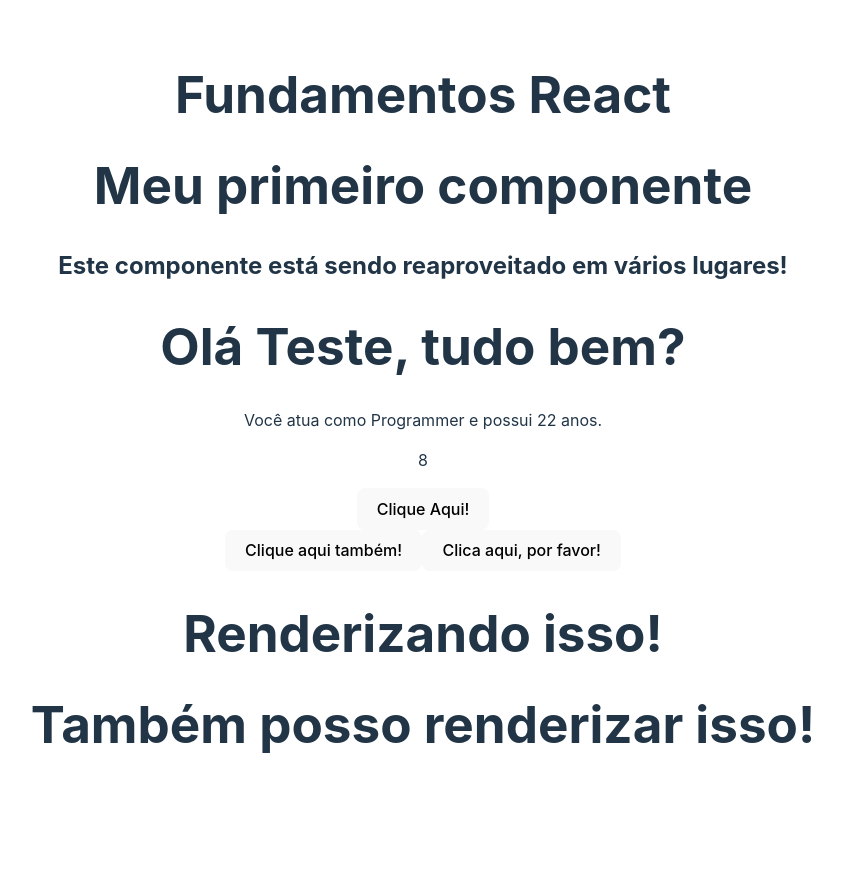
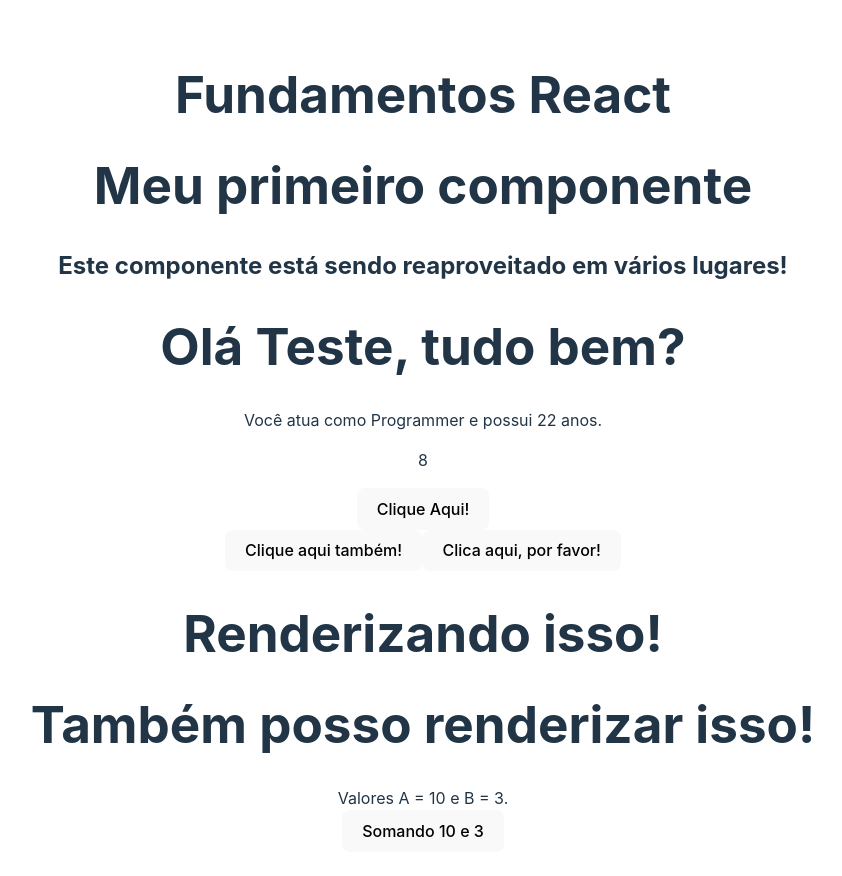
Before and after one commit to celzin/React-Projetos, a React (Vite) app in the folder 2_Fundamentos/fundamentos/: page / in a window 1280 px wide. Shown: the top 876 px of the page, without its empty margins (217-1059 px from the left). Before the commit the page ends 818 px from the top, so only its background shows below. Built offline with nearby package versions, Linux system fonts and the light colour scheme.

Commit message:
feat[challenge]: resolvendo desafio sobre conceitos básicos

```diff
--- a/2_Fundamentos/fundamentos/src/App.jsx
+++ b/2_Fundamentos/fundamentos/src/App.jsx
@@ -3,6 +3,7 @@
 import FirstComponent from './components/FirstComponent';
 import TemplateExpressions from './components/TemplateExpressions';
 import Events from './components/Events';
+import Challenge from './components/Challenge';
 
 function App() {
   return (
@@ -11,6 +12,7 @@
         <FirstComponent/>
         <TemplateExpressions/>
         <Events/>
+        <Challenge/>
       </div>
   )
 }
--- /dev/null
+++ b/2_Fundamentos/fundamentos/src/components/Challenge.jsx
@@ -0,0 +1,14 @@
+const Challenge = () => {
+    const a = 10
+    const b = 3
+    return (
+        <div>
+            Valores A = {a} e B = {b}.
+            <div>
+                <button onClick={()=>console.log(a+b)}>Somando {a} e {b}</button>
+            </div>
+        </div>
+    )
+}
+
+export default Challenge
```
